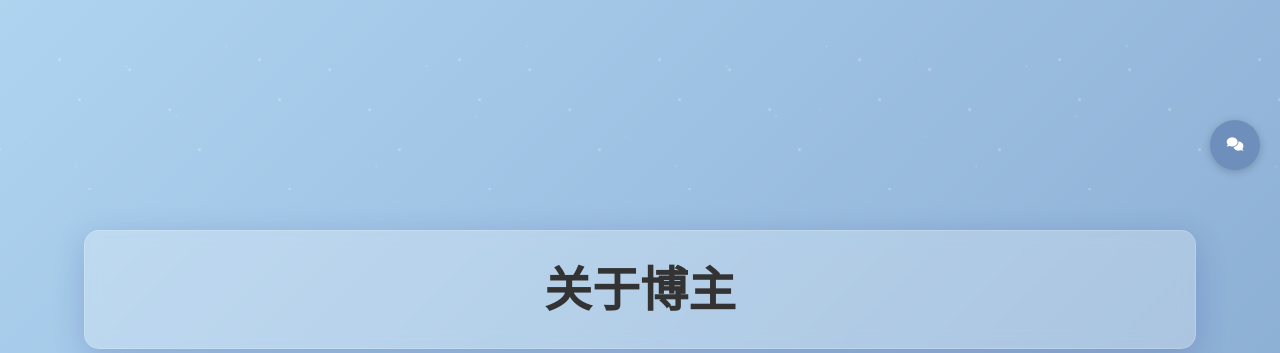
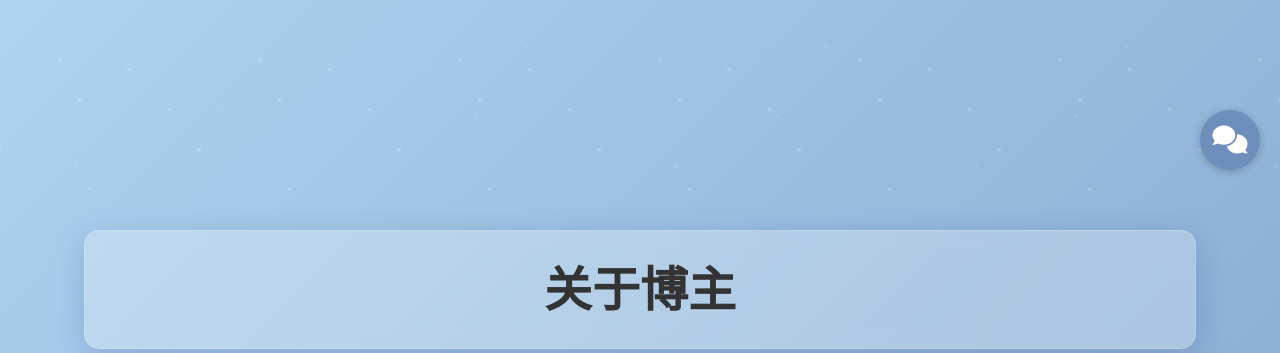
Before and after one commit to LKM-lkm/moonlight-blog, a PHP site: page / in a window 1280 px wide. Shown: the part 610-963 px from the top of the page. Run offline with PHP 8.4, Linux system fonts and the light colour scheme.

Commit message:
fix: 修复头像图片路径、聊天按钮尺寸和图片复制路径，提升可用性

```diff
--- a/assets/css/chatbot.css
+++ b/assets/css/chatbot.css
@@ -32,9 +32,9 @@
 
 /* 聊天机器人切换按钮 */
 .chatbot-toggle {
-    width: 50px;
-    height: 50px;
-    border-radius: 25px;
+    width: 60px;
+    height: 60px;
+    border-radius: 30px;
     background: var(--primary);
     color: var(--on-primary);
     border: none;
@@ -49,6 +49,10 @@
 .chatbot-toggle:hover {
     transform: scale(1.05);
     background: var(--primary-hover);
+}
+
+.chatbot-toggle i {
+    font-size: 28px;
 }
 
 /* 消息列表 */
--- a/index.html
+++ b/index.html
@@ -77,7 +77,7 @@
 
                 <div class="profile-container glass-panel">
                     <div class="profile-avatar">
-                        <img src="assets/images/avatar.jpg" alt="博主头像">
+                        <img src="/assets/images/avatar.jpg" alt="博主头像">
                     </div>
                     <div class="profile-info">
                         <h3>名</h3>
--- a/webpack.config.js
+++ b/webpack.config.js
@@ -71,8 +71,8 @@ module.exports = {
     new CopyWebpackPlugin({
       patterns: [
         { from: 'assets/css', to: 'assets/css' },
-        { from: 'assets/images', to: 'images' },
-        { from: 'assets/fonts', to: 'fonts' },
+        { from: 'assets/images', to: 'assets/images' },
+        { from: 'assets/fonts', to: 'assets/fonts' },
         { from: 'admin/api', to: 'admin/api' },
         { from: '_headers', to: '_headers' }
       ]
```
